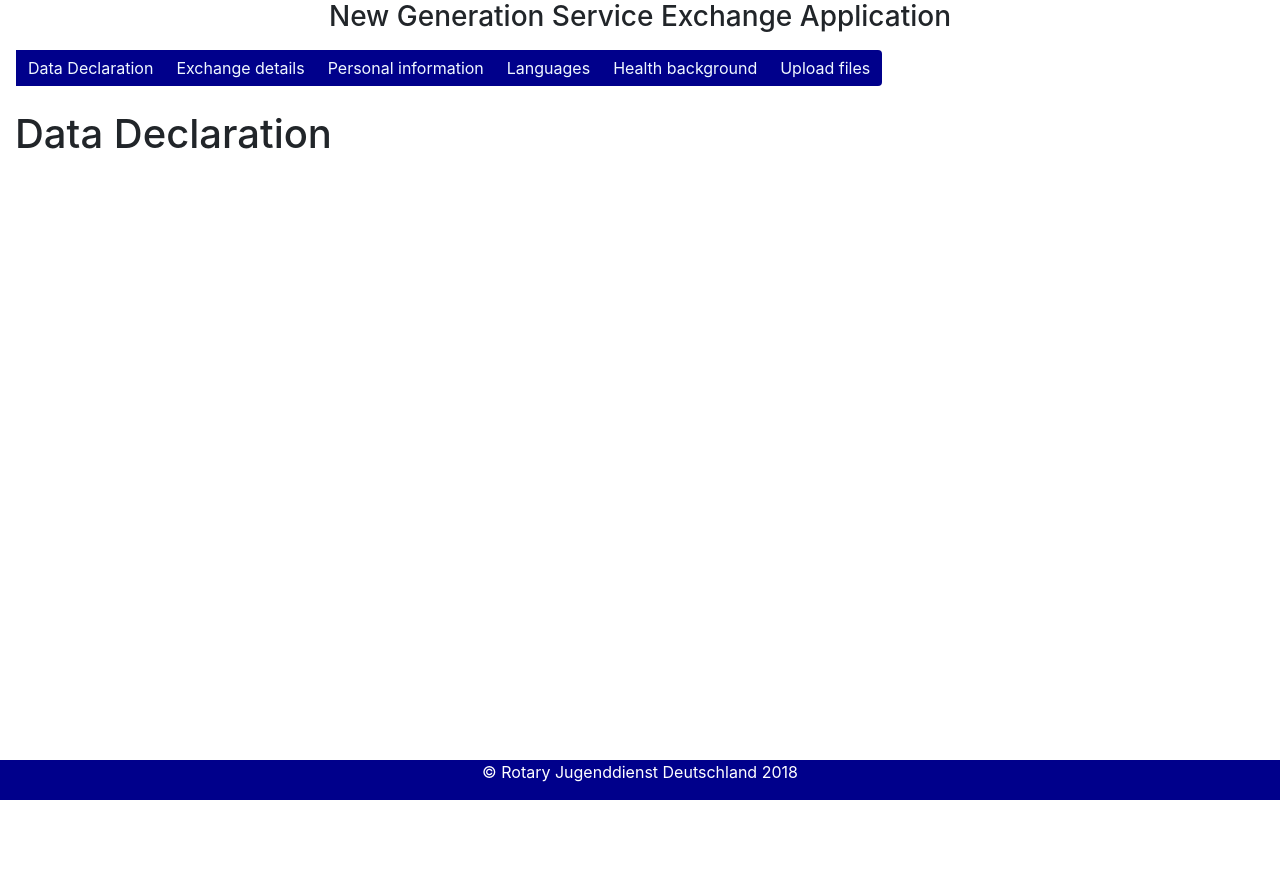
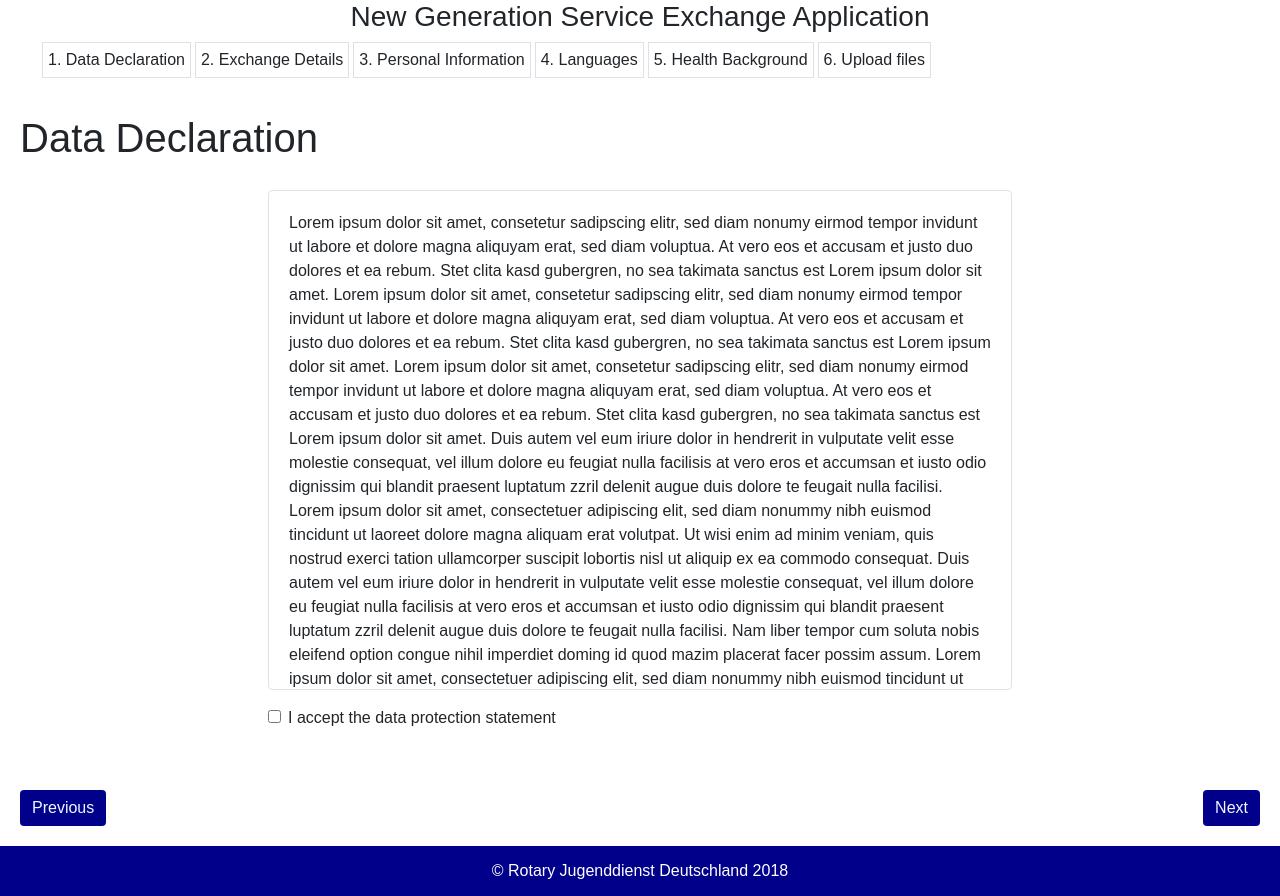
Before and after one commit to NPDeehan/ApplicationForExchange, a website built with webpack: page frontendDevEnv/src/index.html in a window 1280 px wide. Before the commit the page ends 800 px from the top, so only its background shows below. Built offline with nearby package versions, Linux system fonts and the light colour scheme.

Commit message:
refactor data declaration

```diff
--- a/frontendDevEnv/package.json
+++ b/frontendDevEnv/package.json
@@ -12,6 +12,8 @@
   "devDependencies": {
     "babel-core": "^6.26.0",
     "babel-loader": "^7.1.4",
+    "babel-plugin-transform-runtime": "^6.23.0",
+    "babel-polyfill": "^6.26.0",
     "babel-preset-env": "^1.6.1",
     "css-loader": "^0.28.11",
     "eslint": "^4.19.1",
@@ -19,6 +21,9 @@
     "html-loader": "^0.5.5",
     "html-webpack-plugin": "^3.2.0",
     "jest": "^22.4.3",
+    "node-sass": "^4.9.0",
+    "sass-loader": "^7.0.1",
+    "style-loader": "^0.21.0",
     "webpack": "^4.6.0",
     "webpack-cli": "^2.0.15",
     "webpack-dev-server": "^3.1.3"
--- a/frontendDevEnv/src/index.html
+++ b/frontendDevEnv/src/index.html
@@ -15,105 +15,76 @@
         crossorigin="anonymous"></script>
     <script src="https://maxcdn.bootstrapcdn.com/bootstrap/4.0.0/js/bootstrap.min.js" integrity="sha384-JZR6Spejh4U02d8jOt6vLEHfe/JQGiRRSQQxSfFWpi1MquVdAyjUar5+76PVCmYl"
         crossorigin="anonymous"></script>
-
-
-    <style>
-        html,
-        body,
-            {
-            font-family: Arial, Helvetica, sans-serif;
-            height: 500px;
-            margin: 0;
-        }
-    </style>
 </head>
 
 <body>
 
     <header class="container-fluid">
-
-
-        <style>
-                .header {
-                    text-align: center;
-                }
-                </style>
         <div class="header">
-
             <h3>New Generation Service Exchange Application</h3>
         </div>
-
         <!-- <img src="RCLogo.svg.png" width="15%" height="auto" style="float: right;"
         alt="Rotary Logo"> -->
-
     </header>
 
-
-
-    <nav class ="navbar navbar-default">
-
-
-                    <div class="btn-group btn-group-justified" >
-                        <style>
-                        .btn {
-                            background-color: darkblue;
-                            border: aliceblue;
-                            color: aliceblue;
-
-                            }
-
-
-
-                        </style>
-
-                        <a href="#" class="btn btn-primary">Data Declaration</a>
-                        <a href="#" class="btn btn-primary">Exchange details</a>
-                        <a href="#" class="btn btn-primary">Personal information</a>
-                        <a href="#" class="btn btn-primary">Languages</a>
-                        <a href="#" class="btn btn-primary">Health background</a>
-                        <a href="#" class="btn btn-primary">Upload files</a>
-
+    <div class="checkout">
+        <ul>
+            <li class="border">1. Data Declaration</li>
+            <li class="border">2. Exchange Details</li>
+            <li class="border">3. Personal Information</li>
+            <li class="border">4. Languages</li>
+            <li class="border">5. Health Background</li>
+            <li class="border">6. Upload files</li>
+        </ul>
     </div>
-
-                    </nav>
-
-
-
-
-
-        <div class="container-fluid">
-            <p></p>
-
-
-        <h1>Data Declaration</h1>
-
-
-
-
-
+    <div class="content content-data-declaration">
+        <h1 class="content-headline">Data Declaration</h1>
+        <div class="content-body">
+            <p class=" border rounded data-declaration-text ">
+                Lorem ipsum dolor sit amet, consetetur sadipscing elitr, sed diam nonumy eirmod tempor invidunt ut labore et dolore magna
+                aliquyam erat, sed diam voluptua. At vero eos et accusam et justo duo dolores et ea rebum. Stet clita kasd
+                gubergren, no sea takimata sanctus est Lorem ipsum dolor sit amet. Lorem ipsum dolor sit amet, consetetur
+                sadipscing elitr, sed diam nonumy eirmod tempor invidunt ut labore et dolore magna aliquyam erat, sed diam
+                voluptua. At vero eos et accusam et justo duo dolores et ea rebum. Stet clita kasd gubergren, no sea takimata
+                sanctus est Lorem ipsum dolor sit amet. Lorem ipsum dolor sit amet, consetetur sadipscing elitr, sed diam
+                nonumy eirmod tempor invidunt ut labore et dolore magna aliquyam erat, sed diam voluptua. At vero eos et
+                accusam et justo duo dolores et ea rebum. Stet clita kasd gubergren, no sea takimata sanctus est Lorem ipsum
+                dolor sit amet. Duis autem vel eum iriure dolor in hendrerit in vulputate velit esse molestie consequat,
+                vel illum dolore eu feugiat nulla facilisis at vero eros et accumsan et iusto odio dignissim qui blandit
+                praesent luptatum zzril delenit augue duis dolore te feugait nulla facilisi. Lorem ipsum dolor sit amet,
+                consectetuer adipiscing elit, sed diam nonummy nibh euismod tincidunt ut laoreet dolore magna aliquam erat
+                volutpat. Ut wisi enim ad minim veniam, quis nostrud exerci tation ullamcorper suscipit lobortis nisl ut
+                aliquip ex ea commodo consequat. Duis autem vel eum iriure dolor in hendrerit in vulputate velit esse molestie
+                consequat, vel illum dolore eu feugiat nulla facilisis at vero eros et accumsan et iusto odio dignissim qui
+                blandit praesent luptatum zzril delenit augue duis dolore te feugait nulla facilisi. Nam liber tempor cum
+                soluta nobis eleifend option congue nihil imperdiet doming id quod mazim placerat facer possim assum. Lorem
+                ipsum dolor sit amet, consectetuer adipiscing elit, sed diam nonummy nibh euismod tincidunt ut laoreet dolore
+                magna aliquam erat volutpat. Ut wisi enim ad minim veniam, quis nostrud exerci tation ullamcorper suscipit
+                lobortis nisl ut aliquip ex ea commodo consequat. Duis autem vel eum iriure dolor in hendrerit in vulputate
+                velit esse molestie consequat, vel illum dolore eu feugiat nulla facilisis. At vero eos et accusam et justo
+                duo dolores et ea rebum. Stet clita kasd gubergren, no sea takimata sanctus est Lorem ipsum dolor sit amet.
+                Lorem ipsum dolor sit amet, consetetur
+            </p>
+            <div class="form-check">
+                <input class="form-check-input" type="checkbox" value="" id="defaultCheck1">
+                <label class="form-check-label" for="defaultCheck1">
+                    I accept the data protection statement
+                </label>
+            </div>
+        </div>
 
 
     </div>
-
-<footer class ="container-fluid">
-
-        <style>
-                .footer {
-                    position: fixed;
-                    left: 0;
-                    bottom: 0;
-                    width: 100%;
-                    background-color: darkblue;
-                    color: white;
-                    text-align: center;
-                }
-                </style>
-
-                <div class="footer">
-                  <p>© Rotary Jugenddienst Deutschland 2018</p>
+    <div class="form-navigation">
+        <div class="btn-panel">
+            <button type="button" class="btn btn-primary">Previous</button>
+            <button type="button" class="btn btn-primary">Next</button>
+        </div>
+    </div>
+    <footer class="generic-footer">
+        <span>© Rotary Jugenddienst Deutschland 2018</span>
         </div>
     </footer>
-
 
 
     <script type='text/js' src="index.js"></script>
--- a/frontendDevEnv/src/index.js
+++ b/frontendDevEnv/src/index.js
@@ -1 +1,3 @@
 import $ from "jquery";
+
+import styles from './styles/styles.scss';
--- /dev/null
+++ b/frontendDevEnv/src/styles/_checkout.scss
@@ -0,0 +1,15 @@
+.checkout {
+
+    ul{
+        display: flex;
+        justify-content: flex-start;
+        list-style-type: none;
+
+        li {
+            margin: 0 2px;
+            padding: 5px;
+        }
+    }
+
+
+}
--- /dev/null
+++ b/frontendDevEnv/src/styles/_colors.scss
@@ -0,0 +1,2 @@
+$primary-color: darkblue;
+$contrast-font: white;
--- /dev/null
+++ b/frontendDevEnv/src/styles/styles.scss
@@ -0,0 +1,60 @@
+@import 'checkout';
+@import 'colors';
+
+html,
+body,
+    {
+    font-family: Arial, Helvetica, sans-serif;
+    height: 500px;
+    margin: 0;
+}
+footer {
+    background-color: $primary-color;
+    color: $contrast-font;
+    display: flex;
+    align-items: center;
+    justify-content: center;
+    height: 50px;
+}
+
+.header {
+    text-align: center;
+}
+.content {
+    padding: 20px;
+}
+
+.content-data-declaration {
+    .content-body {
+        padding: 20px 20%;
+        .data-declaration-text{
+            overflow: scroll;
+            padding: 20px;
+            height: 500px;
+        }
+    }
+}
+
+
+
+
+
+.form-navigation {
+
+    .btn-panel{
+        padding: 20px;
+        display: flex;
+        justify-content: space-between;
+
+        .btn {
+            background-color: $primary-color;
+            border: aliceblue;
+            color: aliceblue;
+
+            &:hover{
+                background: lighten($primary-color, 20%);
+
+            }
+        }
+    }
+}
--- a/frontendDevEnv/webpack.config.js
+++ b/frontendDevEnv/webpack.config.js
@@ -27,6 +27,9 @@ module.exports = {
           },
           {
             loader: "css-loader" // translates CSS into CommonJS
+          },
+          {
+            loader: "sass-loader" // translates SCSS into CommonJS
           }
         ]
       }
```
Also changed, not shown: 1 other file. Lines whose indentation alone changed are shown as unchanged.
